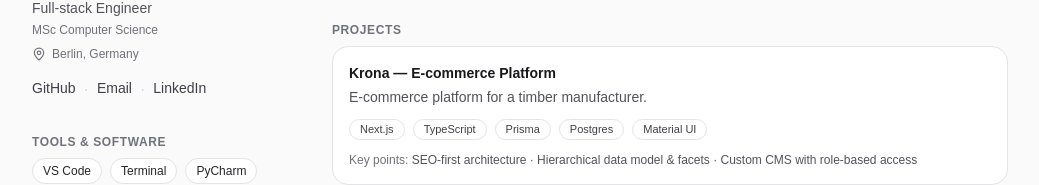
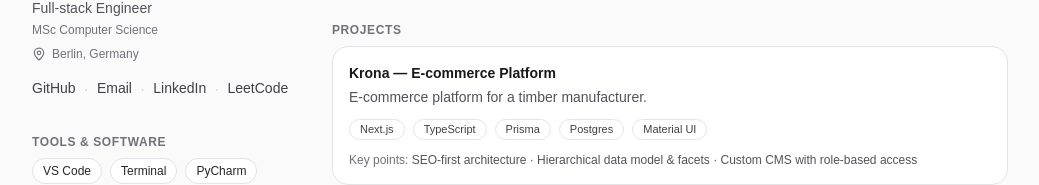
Before and after one commit to SaltyRain/portfolio, a Next.js app: page / in a window 1280 px wide. Shown: the part 338-523 px from the top of the page, without its empty margins (120-1159 px from the left). Built offline with nearby package versions, Linux system fonts and the light colour scheme.

Commit message:
content: add leetcode link

```diff
--- a/components/sidebar/ProfileCard.tsx
+++ b/components/sidebar/ProfileCard.tsx
@@ -67,6 +67,15 @@ export function ProfileCard({
         >
           LinkedIn
         </Link>
+
+        <span className="text-zinc-300 dark:text-zinc-700">·</span>
+
+        <Link
+          href={links.leetcode}
+          className="text-sm text-zinc-700 underline-offset-4 hover:underline dark:text-zinc-300"
+        >
+          LeetCode
+        </Link>
       </div>
     </div>
   );
--- a/content/site.ts
+++ b/content/site.ts
@@ -10,5 +10,6 @@ export const site: SiteContent = {
     github: "https://github.com/SaltyRain",
     email: "mailto:tbgaripov@gmail.com",
     linkedin: "https://www.linkedin.com/in/tbgaripov",
+    leetcode: "https://leetcode.com/u/SaltyRain/",
   },
 };
--- a/types/content.ts
+++ b/types/content.ts
@@ -2,6 +2,7 @@ export type Links = {
   github: string;
   email: string;
   linkedin: string;
+  leetcode: string;
 };
 
 export type Project = {
```
